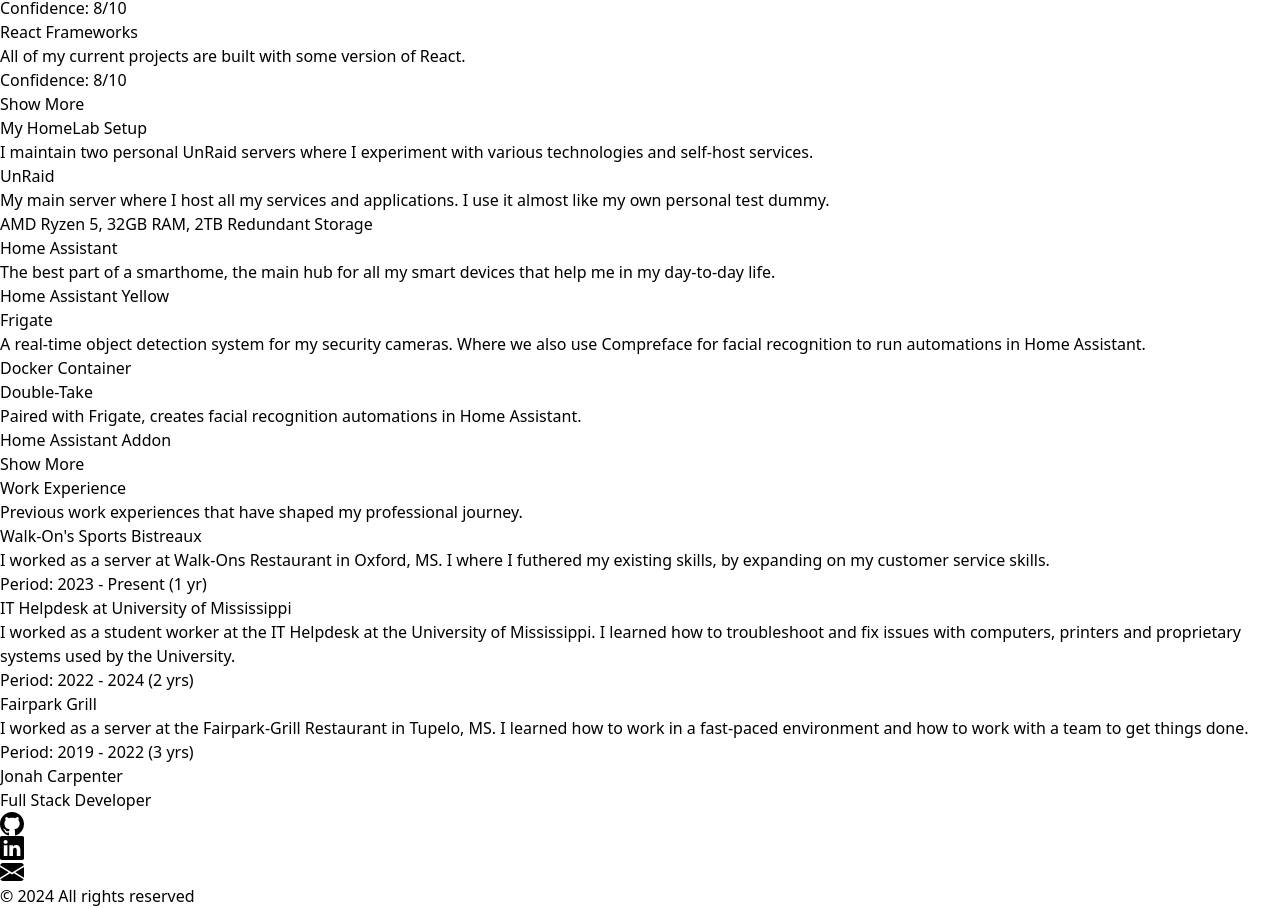
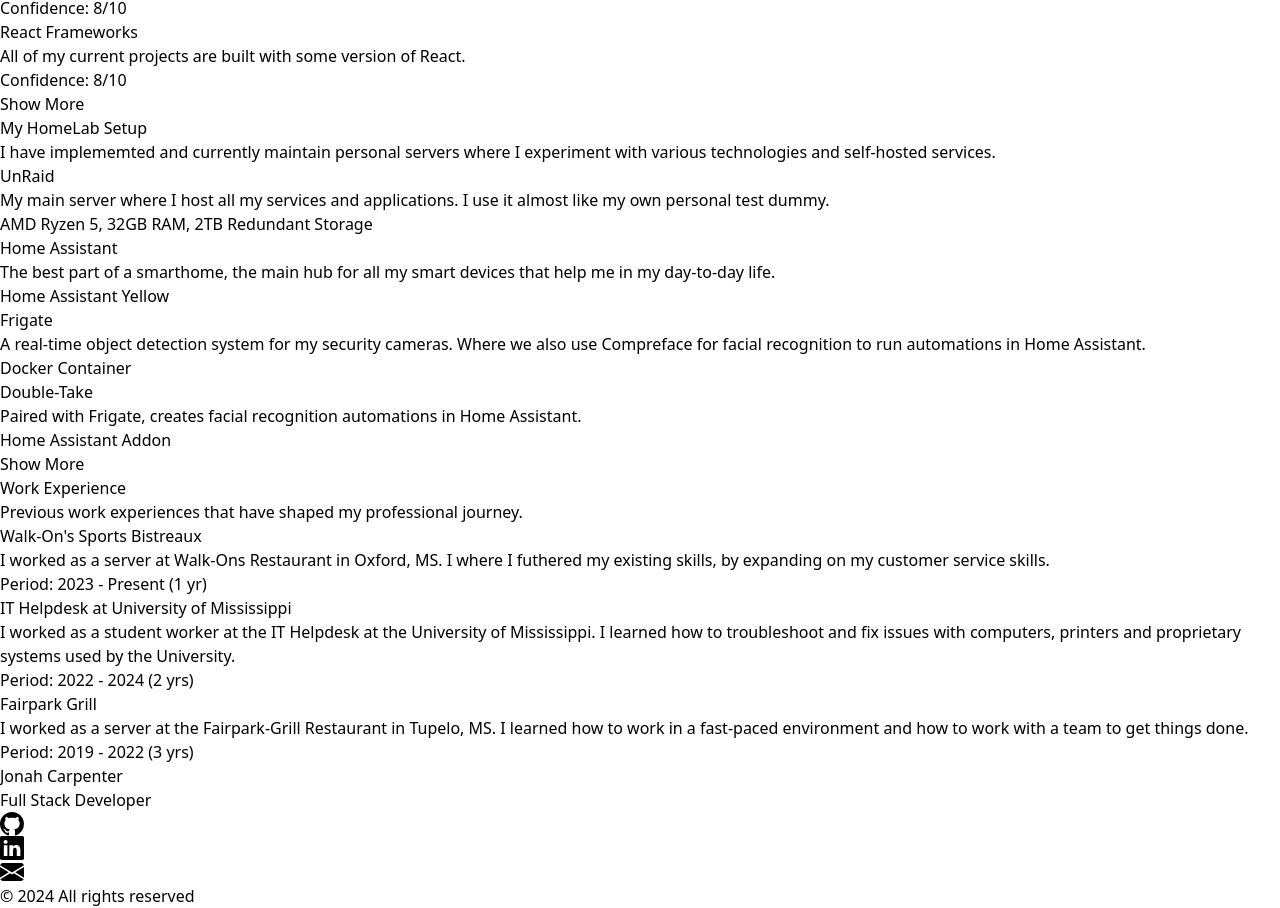
Before and after one commit to jonahgcarpenter/Portfolio, an Angular app: page / in a window 1280 px wide. Shown: the part 6196-7104 px from the top of the page. Built offline with nearby package versions, Linux system fonts and the light colour scheme.

Commit message:
more nitpick

```diff
--- a/src/app/components/about/about.component.ts
+++ b/src/app/components/about/about.component.ts
@@ -80,7 +80,7 @@
           <!-- HomeLab Section -->
           <div class="bg-purple-800/50 rounded-xl p-8 space-y-6">
             <h3 class="text-2xl font-semibold text-pink-400">My HomeLab Setup</h3>
-            <p class="text-gray-300 mb-6">I maintain two personal UnRaid servers where I experiment with various technologies and self-host services.</p>
+            <p class="text-gray-300 mb-6">I have implememted and currently maintain personal servers where I experiment with various technologies and self-hosted services.</p>
             <div class="space-y-6">
               <div *ngFor="let server of getDisplayedHomeLab()" class="border-l-4 border-pink-400 pl-4 space-y-2">
                 <div class="flex justify-between items-center">
```
